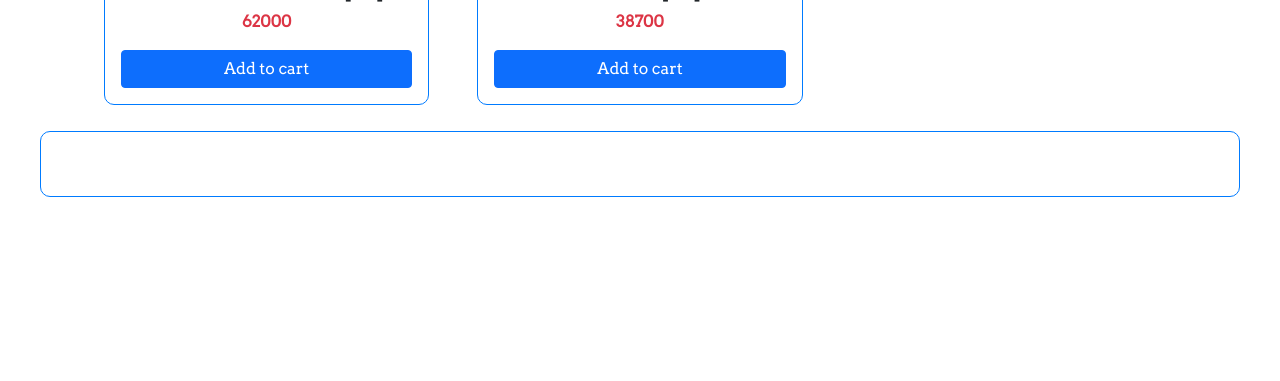
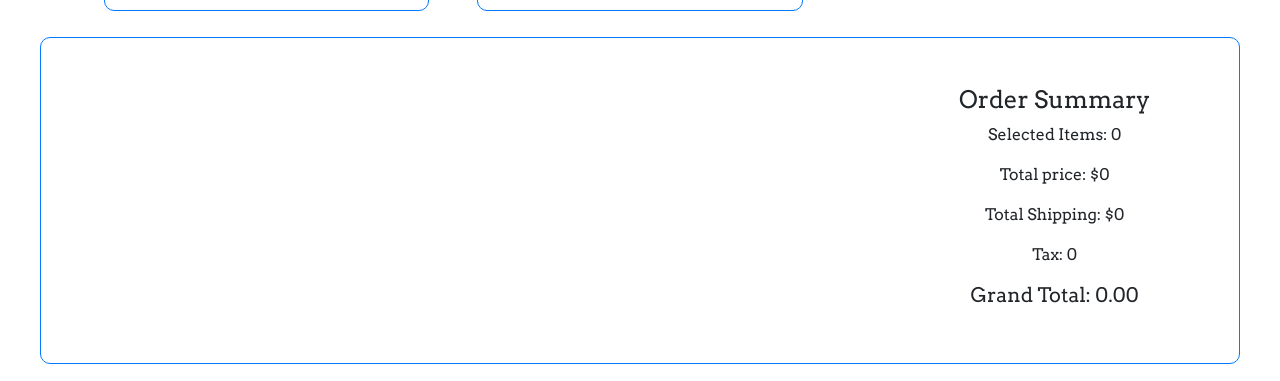
Before and after one commit to bdavijit/lucky-one-bdavijit, a React (Create React App) app: page / in a window 1280 px wide. Shown: the part 971-1352 px from the top of the page. Before the commit the page ends 1188 px from the top, so only its background shows below. Built offline with nearby package versions, Linux system fonts and the light colour scheme.

Commit message:
Total calculation

```diff
--- a/src/App.js
+++ b/src/App.js
@@ -7,6 +7,7 @@ import Cart from "./components/cart/Cart";
 
 function App() {
   const [count, setCount] = useState(0);
+  // const [Visibility, setVisibility] = useState(false);
   const [products, setProducts] = useState([]);
   const [cartProducts, setcartProducts] = useState([]);
 
@@ -44,10 +45,12 @@ function App() {
   const countfun = () => {
     setCount(count + 1);
   };
+  // const VisibilityState = (value) => {
+  //   setVisibility(value);
+  // };
   return (
     <div className="App">
-      <Header count={count} />
-      <h1>{count}</h1>
+      <Header count={count}/>
       <Shop
         countfun={countfun}
         products={products}
--- a/src/components/cart/Cart.css
+++ b/src/components/cart/Cart.css
@@ -13,6 +13,11 @@
     display: grid;
     grid-template-columns: repeat(1, 1fr);
     grid-gap: 1rem;
+  }
+
+  #Total_Box{
+      display: grid;
+      justify-items: end;
   }
 
   .cartItem {
--- a/src/components/cart/Cart.js
+++ b/src/components/cart/Cart.js
@@ -2,17 +2,21 @@ import React from "react";
 import "./Cart.css";
 
 const Cart = (props) => {
-  // console.log(props.count);
-  //   console.log(props.cartProducts);
-  // props.setCount(2);
+  let total = 0;
+  let shipping = 0;
+  let quantity = 0;
+  for (const product of props.cartProducts) {
+    quantity = quantity + product.quantity;
+    total = total + product.price * product.quantity;
+    shipping = 20 * product.quantity ;
+  }
+  const tax = parseFloat((total * 0.1).toFixed(2));
+  const grandTotal = total + shipping + tax;
+
   return (
     <>
       <section id="Cart_Box">
         {props.cartProducts.map((element) => {
-          console.log(element.name);
-          console.log(element.price);
-          console.log(element.quantity);
-          console.log(element.image);
           return (
             <>
               <div className="cartItem">
@@ -40,6 +44,17 @@ const Cart = (props) => {
           );
         })}
 
+        <section id="Total_Box">
+          {props.setCount(quantity)}
+          <div>
+            <h4>Order Summary</h4>
+            <p>Selected Items: {quantity}</p>
+            <p>Total price: ${total}</p>
+            <p>Total Shipping: ${shipping}</p>
+            <p>Tax: {tax}</p>
+            <h5>Grand Total: {grandTotal.toFixed(2)}</h5>
+          </div>
+        </section>
       </section>
     </>
   );
--- a/src/components/shop/Shop.js
+++ b/src/components/shop/Shop.js
@@ -7,13 +7,13 @@ const Shop = (props) => {
   // console.log(props.products);
   return (
     <>
-      <button
+      {/* <button
         type="button"
         className="btn btn-primary"
         onClick={props.countfun}
       >
         Primary
-      </button>
+      </button> */}
 
       <section id="Items">
         {props.products.map((product) => {
```
